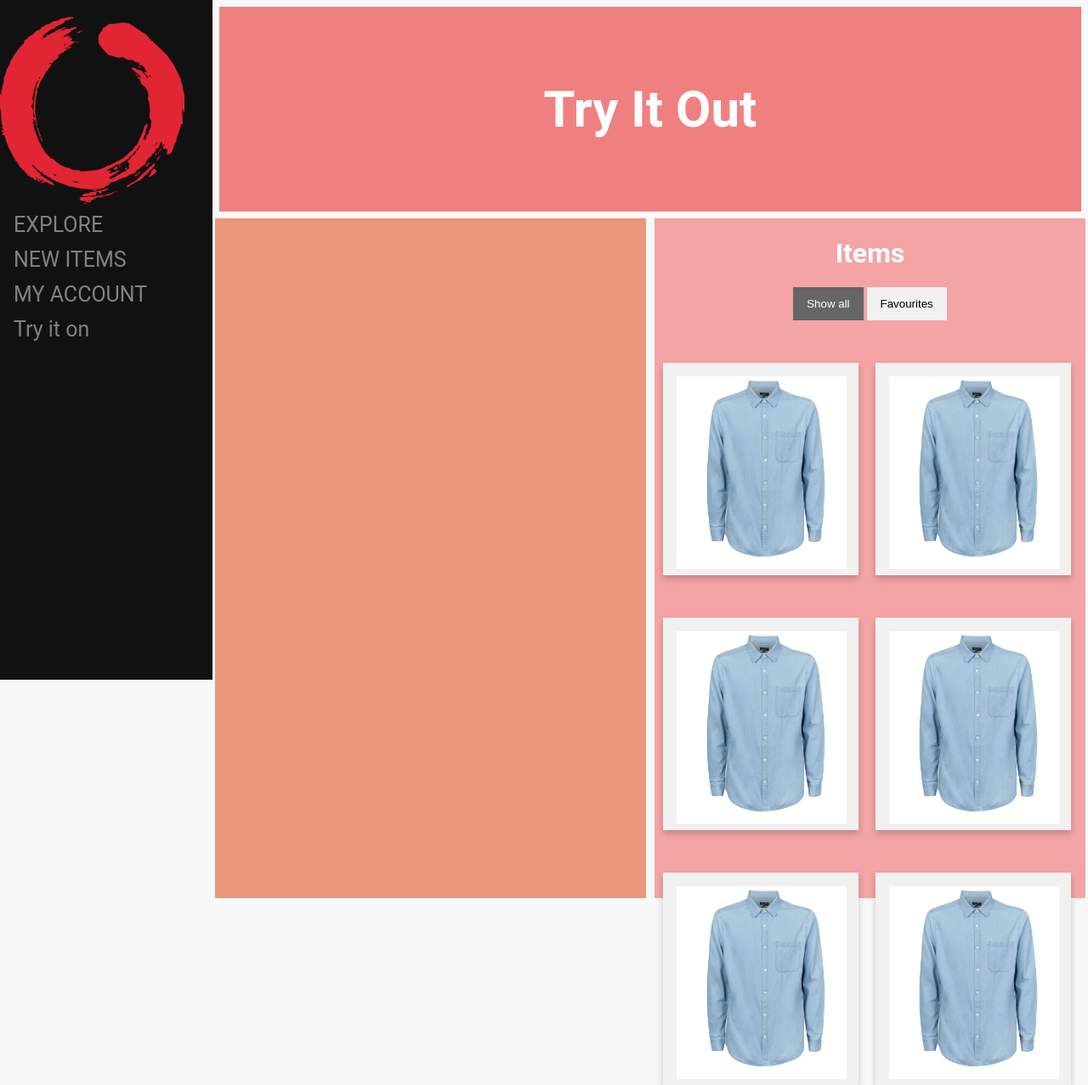
After one commit to sanaaftab/TryItOut, a PHP site: page /TryItOut.html in a window 1280 px wide. The commit adds this page. Shown: the whole page at 85% size. Run offline with PHP 8.4, Linux system fonts and the light colour scheme.

Commit message:
TryItOut

```diff
--- /dev/null
+++ b/TryItOut.html
@@ -0,0 +1,125 @@
+<!DOCTYPE html>
+<!-- Defining the language of the document -->
+<html lang="en">
+<head>
+<!-- Declaring the character encoding of the HTML file -->
+<meta charset="utf-8"/>
+<!-- This tag adds a title to the page -->
+<title>Try It Out</title>
+<!-- This is linking the CSS page to the HTML -->
+<link rel="stylesheet" type="text/css" href="stylesheet.css">
+</head>
+
+<body>
+  <!-- The navigation bar on the side containing links to the other pages -->
+  <div class = "sidenav">
+    <img src="sub-logo.png" alt="Logo subsitute" height="220px">
+    <a href="homepage.html">EXPLORE</a>
+    <a href="#">NEW ITEMS</a>
+    <a href="#">MY ACCOUNT</a>
+    <a href="#">Try it on</a>
+  </div>
+
+  <!-- Page content -->
+  <div class = "main">
+    <div class = "header">
+      <h1>Try It Out</h1>
+    </div>
+    <div class = "row">
+      <div class="columnleft">
+
+        </div>
+
+          <div class="columnright">
+            <h1>Items</h1>
+            <div>
+              <button class="btn active" onclick="filterSelection('all')"> Show all</button>
+              <button class="btn" onclick="filterSelection('cars')"> Favourites</button>
+            </div>
+
+            <div class="columncard" style="width: 250px;">
+              <div class="card">
+                <img src="pale-blue-long-sleeve-denim-shirt-.jpg" alt="pale-blue-long-sleeve-denim-shirt" width="200px">
+              </div>
+            </div>
+
+          <div class="columncard" style="width: 250px;">
+            <div class="card">
+            <img src="pale-blue-long-sleeve-denim-shirt-.jpg" alt="pale-blue-long-sleeve-denim-shirt" width="200px">
+            </div>
+          </div>
+
+          <div class="columncard" style="width: 250px;">
+            <div class="card">
+            <img src="pale-blue-long-sleeve-denim-shirt-.jpg" alt="pale-blue-long-sleeve-denim-shirt" width="200px">
+            </div>
+          </div>
+
+          <div class="columncard" style="width: 250px;">
+            <div class="card">
+            <img src="pale-blue-long-sleeve-denim-shirt-.jpg" alt="pale-blue-long-sleeve-denim-shirt" width="200px">
+            </div>
+          </div>
+
+          <div class="columncard" style="width: 250px;">
+            <div class="card">
+            <img src="pale-blue-long-sleeve-denim-shirt-.jpg" alt="pale-blue-long-sleeve-denim-shirt" width="200px">
+            </div>
+          </div>
+
+          <div class="columncard" style="width: 250px;">
+            <div class="card">
+            <img src="pale-blue-long-sleeve-denim-shirt-.jpg" alt="pale-blue-long-sleeve-denim-shirt" width="200px">
+            </div>
+          </div>
+
+          <script>
+          filterSelection("all")
+          function filterSelection(c) {
+          var x, i;
+          x = document.getElementsByClassName("filterDiv");
+          if (c == "all") c = "";
+          for (i = 0; i < x.length; i++) {
+            w3RemoveClass(x[i], "show");
+            if (x[i].className.indexOf(c) > -1) w3AddClass(x[i], "show");
+          }
+        }
+
+        function w3AddClass(element, name) {
+          var i, arr1, arr2;
+          arr1 = element.className.split(" ");
+          arr2 = name.split(" ");
+          for (i = 0; i < arr2.length; i++) {
+            if (arr1.indexOf(arr2[i]) == -1) {element.className += " " + arr2[i];}
+          }
+        }
+
+        function w3RemoveClass(element, name) {
+          var i, arr1, arr2;
+          arr1 = element.className.split(" ");
+          arr2 = name.split(" ");
+          for (i = 0; i < arr2.length; i++) {
+            while (arr1.indexOf(arr2[i]) > -1) {
+              arr1.splice(arr1.indexOf(arr2[i]), 1);
+            }
+          }
+          element.className = arr1.join(" ");
+        }
+
+        // Add active class to the current button (highlight it)
+        var btnContainer = document.getElementById("myBtnContainer");
+        var btns = btnContainer.getElementsByClassName("btn");
+        for (var i = 0; i < btns.length; i++) {
+          btns[i].addEventListener("click", function(){
+            var current = document.getElementsByClassName("active");
+            current[0].className = current[0].className.replace(" active", "");
+            this.className += " active";
+          });
+        }
+        </script>
+
+        </div>
+      </div>
+</body>
+
+</html>
--- a/stylesheet.css
+++ b/stylesheet.css
@@ -76,6 +76,7 @@ body {
   background: #F4A4A4;
   height: 800px;
   color: white;
+  margin: 0 -5px;
   text-align: center;
 }
 
@@ -136,7 +137,7 @@ body {
 }
 
 
-/***************************************image slidshow**************************
+/***************************************image slidshow************************/
 * {
   box-sizing: border-box;
 }
@@ -230,3 +231,39 @@ body {
 .demo:hover {
   opacity: 1;
 }
+
+/****************Filter*******************************************************/
+
+.filterDiv {
+  float: left;
+  background-color: #2196F3;
+  color: #ffffff;
+  width: 100px;
+  line-height: 100px;
+  text-align: center;
+  margin: 2px;
+  display: none;
+}
+
+.show {
+  display: block;
+}
+
+
+/* Style the buttons */
+.btn {
+  border: none;
+  outline: none;
+  padding: 12px 16px;
+  background-color: #f1f1f1;
+  cursor: pointer;
+}
+
+.btn:hover {
+  background-color: #ddd;
+}
+
+.btn.active {
+  background-color: #666;
+  color: white;
+}
```
